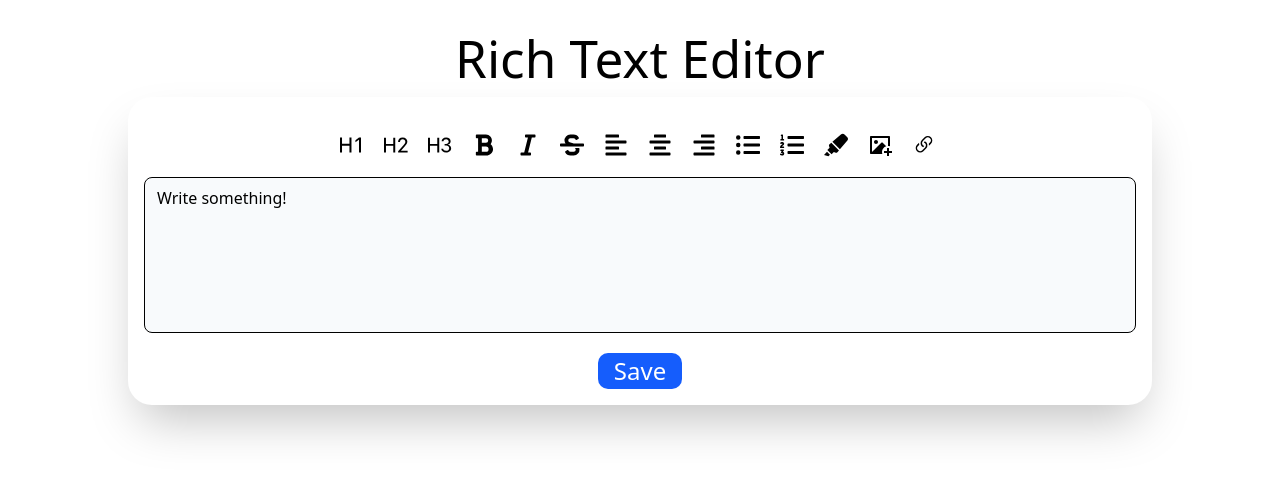
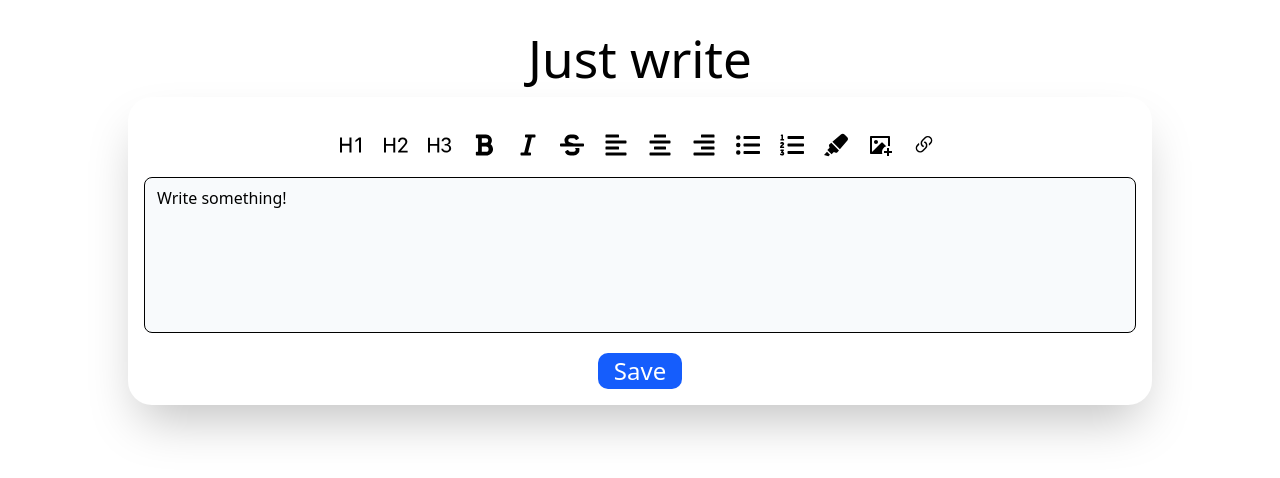
Before and after one commit to elenndev/blog-music-archive, a Next.js app: page /dashboard in a window 1280 px wide. Shown: the top 478 px of the page. Built offline with nearby package versions, Linux system fonts and the light colour scheme.

Commit message:
add README and project preview

```diff
--- a/src/@components/dashboard/@Dashboard.tsx
+++ b/src/@components/dashboard/@Dashboard.tsx
@@ -3,7 +3,8 @@ import RichTextEditor from "./richTextEditor/@RichTextEditor"
 
 export default function Dashboard(){
     return(<div className='min-w-full min-h-full py-5 flex flex-col items-center justify-center'>
-        <h1> Rich Text Editor</h1>
+        <h1>Just write</h1>
+        <h2></h2>
         <RichTextEditor/>
     </div>)
 }
```
Also changed, not shown: public/editor-preview.png (added), 1 other file (tests, documents, lock files or other folders).
